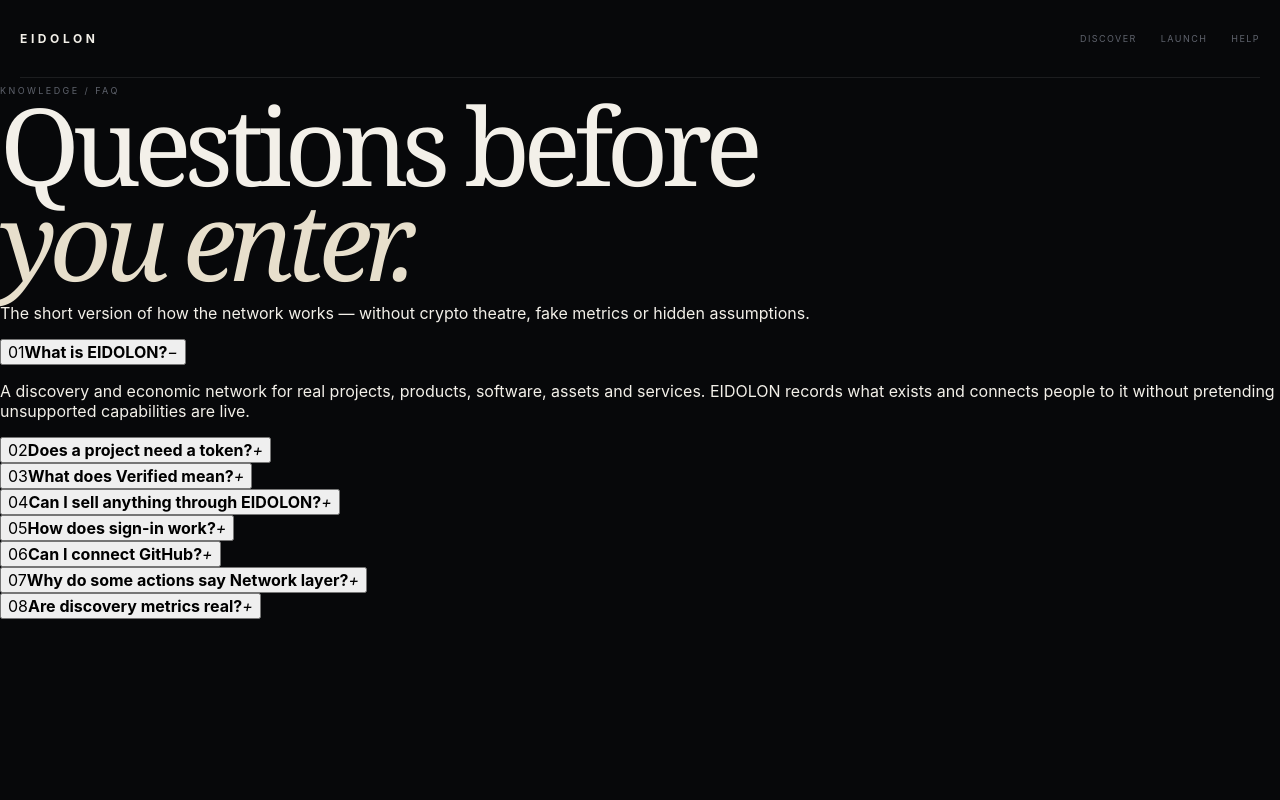
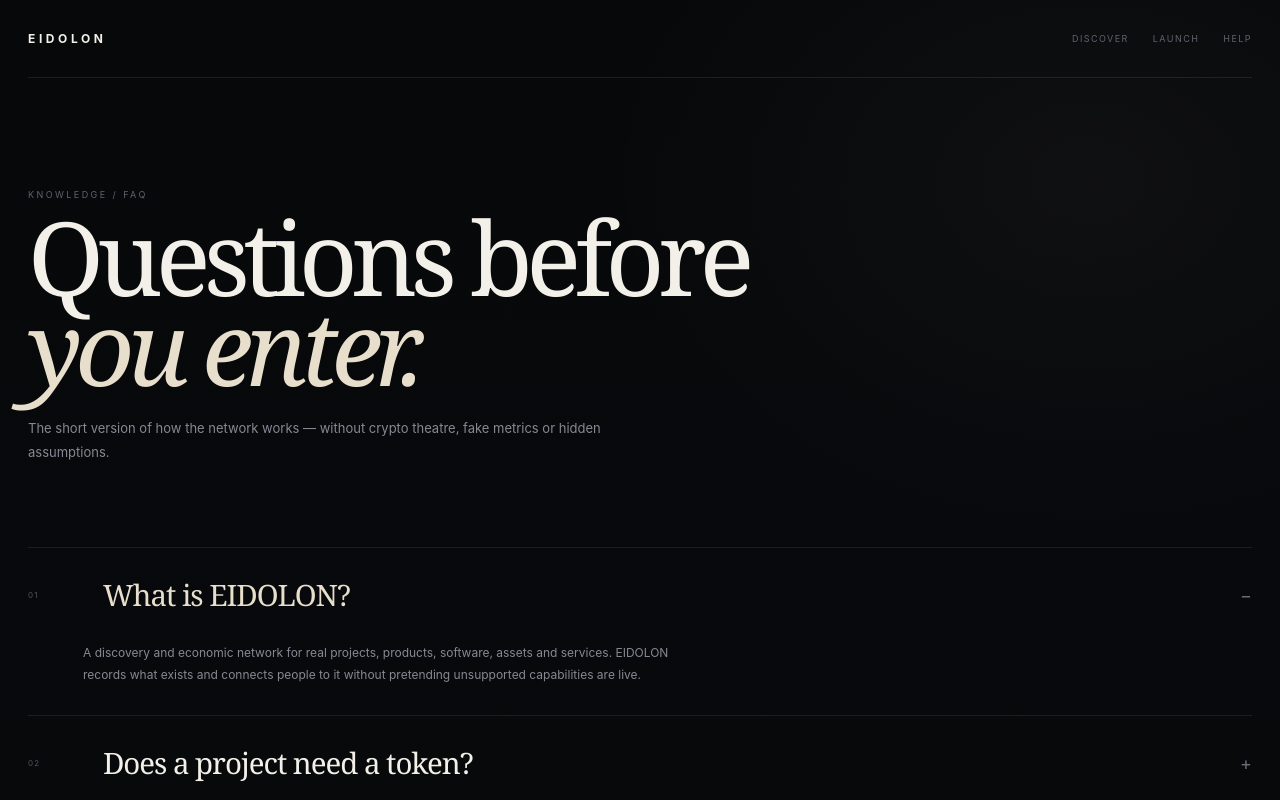
Before and after one commit to saalax4721x-coder/EIDOLON, a Next.js app: page /faq in a window 1280 px wide. Shown: the top 800 px of the page. Built offline with nearby package versions, Linux system fonts and the light colour scheme.

Commit message:
feat: style support legal and connector surfaces

```diff
--- a/app/globals.css
+++ b/app/globals.css
@@ -165,3 +165,30 @@ footer{max-width:var(--max);margin:18px auto 0;padding:20px 0 28px;border-top:1p
 .action-item em[data-capability="account"]{color:var(--accent);border-color:rgba(231,223,204,.18)}
 .action-item em[data-capability="source"]{color:#a9b4c3;border-color:rgba(169,180,195,.18)}
 @media(max-width:760px){.action-item{grid-template-columns:1fr}.action-item em{justify-self:start}}
+
+
+/* Support, connector and legal system */
+.info-page,.legal-page{min-height:100vh;padding:0 28px 90px;background:
+radial-gradient(700px 520px at 85% 12%,rgba(231,223,204,.035),transparent 70%),
+linear-gradient(180deg,#07080a,#090a0d)}
+.info-hero,.legal-hero{max-width:var(--max);margin:auto;padding:clamp(85px,13vh,145px) 0 70px;border-bottom:1px solid var(--line)}
+.info-hero h1,.legal-hero h1{font-size:clamp(58px,8vw,108px);margin:10px 0 25px}
+.info-hero p,.legal-hero p{max-width:650px;color:#858994;line-height:1.8;font-size:13px}
+.faq-list{max-width:var(--max);margin:0 auto;border-bottom:1px solid var(--line)}
+.faq-item{border-bottom:1px solid var(--line)}.faq-item:last-child{border-bottom:0}
+.faq-item button{width:100%;display:grid;grid-template-columns:55px 1fr 30px;align-items:center;text-align:left;gap:20px;padding:27px 0;border:0;background:none;color:var(--text);cursor:pointer}
+.faq-item button span{font-size:8px;letter-spacing:.15em;color:#50545d}.faq-item strong{font:400 clamp(20px,2.3vw,30px) Georgia,serif;letter-spacing:-.035em}.faq-item i{font-style:normal;color:#696d76;font-size:18px;text-align:right}
+.faq-item p{max-width:700px;padding:0 55px 30px;color:var(--muted);font-size:12px;line-height:1.8;margin:0}
+.faq-item.open button strong{color:var(--accent)}
+.help-grid,.connector-grid{max-width:var(--max);margin:0 auto;display:grid;grid-template-columns:repeat(2,1fr);gap:1px;background:var(--line)}
+.help-grid>a,.connector-card{background:#090b0e;padding:34px;min-height:230px;color:var(--text);text-decoration:none;transition:.28s;position:relative;overflow:hidden}
+.help-grid>a:hover,.connector-card:hover{background:#0d0f13;transform:translateY(-2px)}
+.help-grid>a:after,.connector-card:after{content:"";position:absolute;right:-80px;bottom:-100px;width:230px;height:230px;border:1px solid rgba(231,223,204,.035);border-radius:50%}
+.help-grid>a>span,.connector-status{color:#555963;font-size:8px;letter-spacing:.16em}
+.help-grid h2,.connector-card h2{font:400 31px Georgia,serif;letter-spacing:-.04em;margin:52px 0 12px}.help-grid p,.connector-card p{max-width:460px;color:var(--muted);font-size:11px;line-height:1.7}
+.support-note{max-width:var(--max);margin:70px auto 0;padding:45px 0;border-top:1px solid var(--line);border-bottom:1px solid var(--line)}
+.support-note h2{font:400 clamp(28px,4vw,48px) Georgia,serif;letter-spacing:-.045em;max-width:720px;margin:12px 0}
+.support-note p{max-width:650px;color:var(--muted);line-height:1.8;font-size:12px}.support-note .primary{display:inline-flex;text-decoration:none;align-items:center;gap:22px}
+.connector-card>div{display:flex;justify-content:space-between;align-items:center}.connector-mark{width:44px;height:44px;border:1px solid var(--line);display:grid;place-items:center;font-size:11px;letter-spacing:.08em}.connector-card.active .connector-mark{border-color:rgba(185,199,173,.3);color:var(--signal)}.connector-card h2{margin-top:70px}.connector-muted{display:inline-block;margin-top:25px;color:#555963;font-size:9px;letter-spacing:.12em;text-transform:uppercase}
+.legal-copy{max-width:760px;margin:0 auto;padding:60px 0}.legal-copy h2{font:400 29px Georgia,serif;letter-spacing:-.035em;margin:48px 0 12px}.legal-copy h2:first-child{margin-top:0}.legal-copy p{color:#858994;font-size:12px;line-height:1.9}.legal-copy a{color:var(--accent)}
+@media(max-width:760px){.info-page,.legal-page{padding-left:20px;padding-right:20px}.info-hero,.legal-hero{padding-top:70px}.faq-item button{grid-template-columns:35px 1fr 20px;gap:10px}.faq-item p{padding-left:35px}.help-grid,.connector-grid{grid-template-columns:1fr}.help-grid>a{min-height:190px}.help-grid h2{margin-top:38px}.connector-card h2{margin-top:48px}}
```
